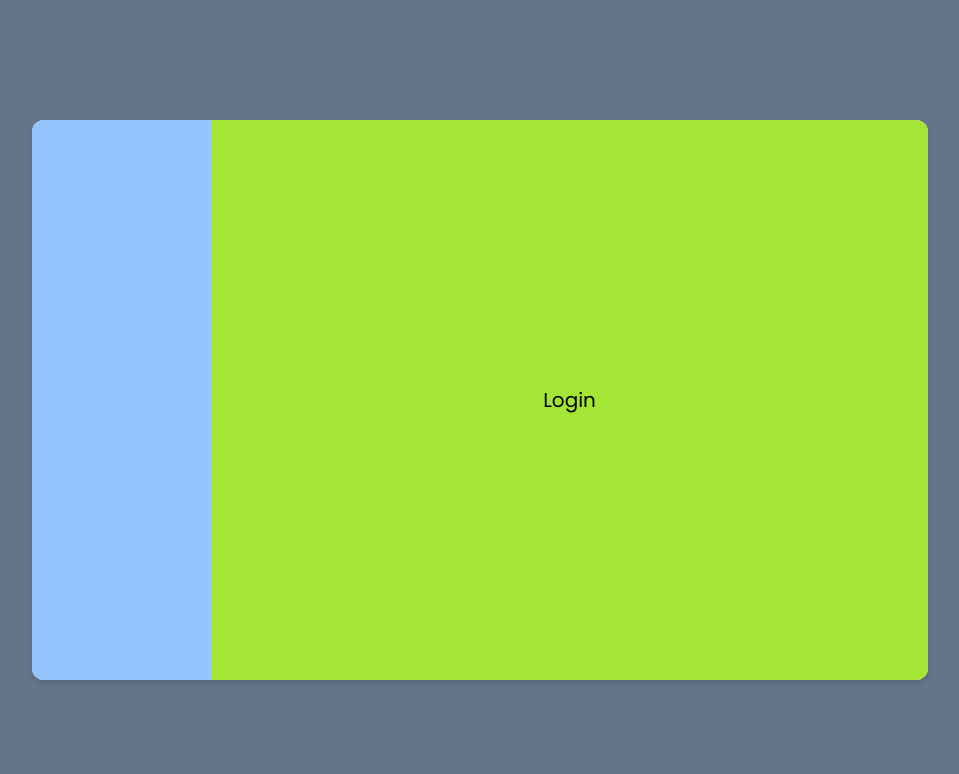
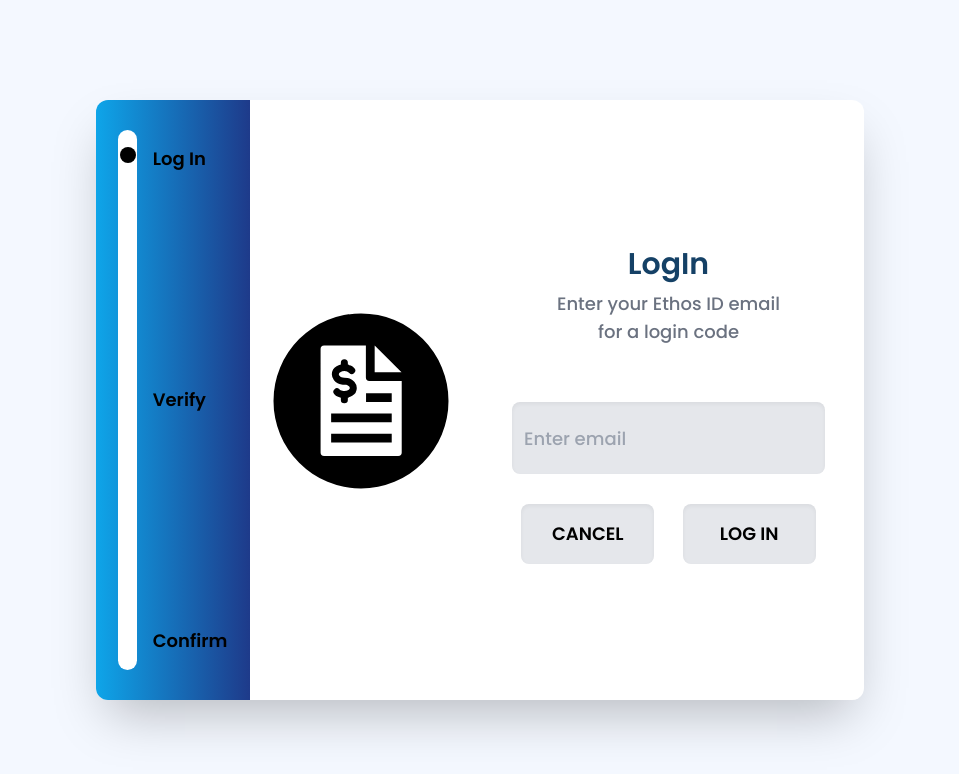
Before and after one commit to Dhruvin151104/Ethos-Bank, a React (Vite) app in the folder Ethos-Bank/: page /login in a window 1280 px wide. Shown: the top 774 px of the page, without its empty margins (160-1119 px from the left). Built offline with nearby package versions, Linux system fonts and the light colour scheme; the HTML template or start-up script is replaced by a standard one; a web font is replaced by a local one.

Commit message:
Login Page Styling

```diff
--- a/Ethos-Bank/src/Pages/Login.jsx
+++ b/Ethos-Bank/src/Pages/Login.jsx
@@ -1,16 +1,64 @@
-import React from 'react'
+import React from "react";
+import test_svg from "../assets/test_svg.svg";
 function Login() {
-    return (
-    <div className='h-[100vh] w-[100vw] bg-slate-500 font-[Poppins] justify-center items-center flex'>
-        <div className="h-[70%] w-[70%] bg-white rounded-xl shadow-md flex overflow-hidden">
-            <div className='h-full w-[20%] bg-blue-300'>
+  const nextSlide = (e) => {
+    const parent = e.target.parentNode.parentNode.parentNode.parentNode;
+    parent.style.transform = "translateY(-100%)";
+  };
+  return (
+    <div className="h-[100vh] w-[100vw] bg-main-theme font-[Poppins] justify-center items-center flex">
+      <div className="h-[75%] w-[60%] bg-white rounded-xl shadow-2xl flex overflow-hidden">
+
+        {/* Scroll Part */}
+        <div className="h-full w-[20%] bg-gradient-to-r from-sky-500 to-blue-900 flex items-center justify-center gap-4">
+            <div className="h-[90%] w-[12%] bg-white rounded-3xl flex justify-center pt-[11%]">
+                <div className=" h-4 w-4 rounded-full bg-black"></div>
             </div>
-            <div className='h-full w-[80%] flex flex-col justify-center items-center bg-lime-400'>
-                <p className='text-xl'>Login</p>
+            <div className="h-[85%] flex flex-col items-start justify-between">
+                <p className="text-lg font-semibold">Log In</p>
+                <p className="text-lg font-semibold">Verify</p>
+                <p className="text-lg font-semibold">Confirm</p>
             </div>
         </div>
+
+        {/* Form Part */}
+        <div className="h-full w-[80%] flex flex-col items-center duration-[600ms] ease-linear">
+          <div className="min-h-full w-full flex justify-center items-center">
+            <div className="h-full w-[40%] flex items-center justify-center">
+              <img className="h-[35%]" src={test_svg} alt="" />
+            </div>
+            <div className="h-full w-[70%] flex flex-col justify-center items-center">
+              <div className="w-full px-20 text-center mb-14 mt-10">
+                <p className=" text-3xl font-semibold text-[#154166]">LogIn</p>
+                <p className=" text-lg font-medium text-center text-gray-500 mt-2">
+                  Enter your Ethos ID email for a login code
+                </p>
+              </div>
+              <input
+                type="email"
+                className="w-[80%] h-[12%] rounded-lg pl-3 shadow-inner bg-gray-200 placeholder:text-lg placeholder:font-medium outline-none text-lg font-medium"
+                placeholder="Enter email"
+              />
+
+              <div className="flex w-full  h-[20%] items-center justify-evenly px-5">
+                <button className="py-4 rounded-lg shadow-inner text-lg font-semibold w-[38%] bg-gray-200 hover:bg-blue-600 hover:text-gray-200 duration-200 ease-linear">
+                  CANCEL
+                </button>
+                <button
+                  className="py-4 rounded-lg shadow-inner text-lg font-semibold w-[38%] bg-gray-200 hover:bg-blue-600 hover:text-gray-200 duration-200 ease-linear"
+                  onClick={nextSlide}
+                >
+                  LOG IN
+                </button>
+              </div>
+            </div>
+          </div>
+          <div className="min-h-full w-full bg-pink-600"></div>
+          <div className="min-h-full w-full bg-purple-600"></div>
+        </div>
+      </div>
     </div>
-  )
+  );
 }
 
-export default Login
+export default Login;
```
